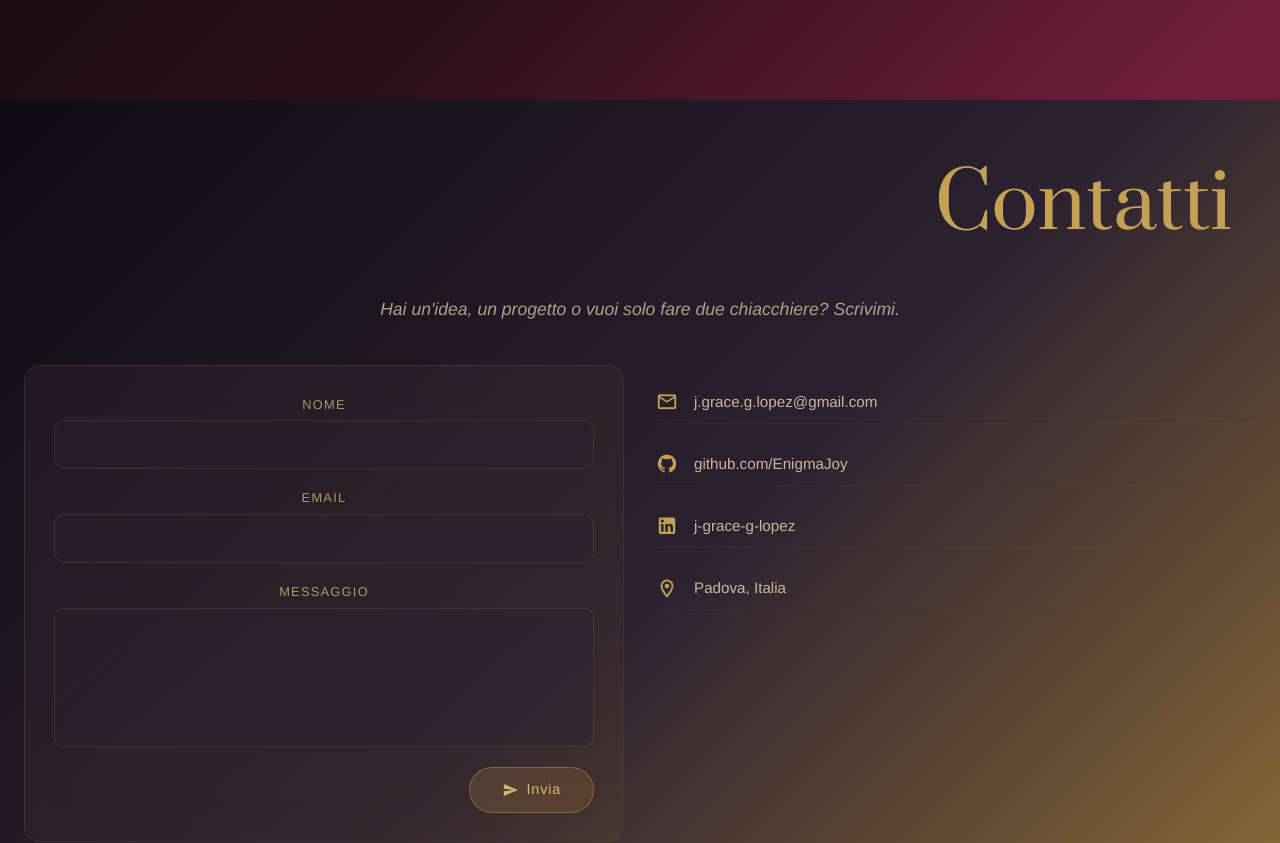
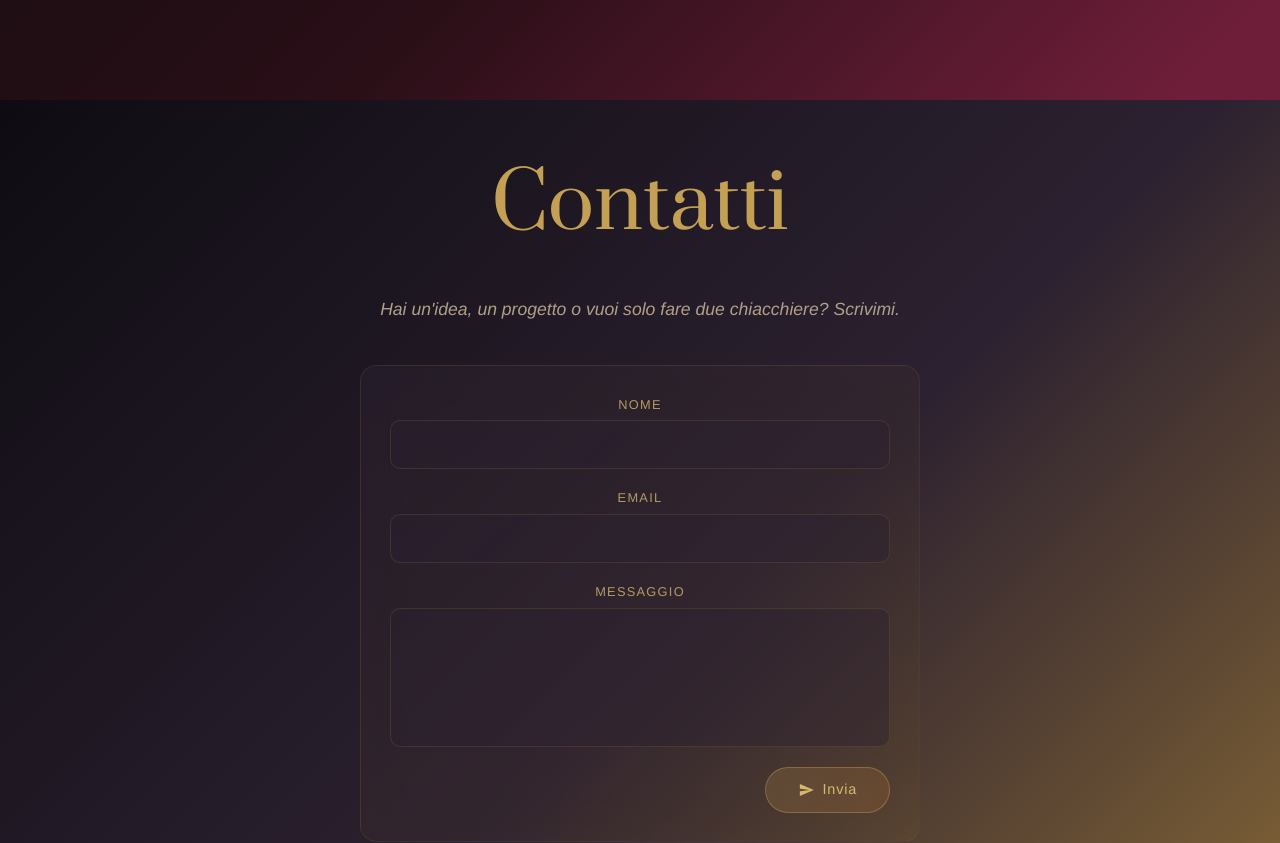
Before and after one commit to EnigmaJoy/portfolio, a Vue app: page /contact in a window 1280 px wide. Shown: the part 3100-3943 px from the top of the page. Built offline with nearby package versions, Linux system fonts and the light colour scheme.

Commit message:
feat(PTF-007): Refactor Contact page

```diff
--- a/src/views/ContactMe.vue
+++ b/src/views/ContactMe.vue
@@ -24,7 +24,7 @@ const sendEmail = () => {
 
     <div class="contact-layout">
       <!-- Form -->
-      <div class="contact-form-wrapper">
+      <div class="contact-form-wrapper" style="max-width: 560px; width: 100%; margin: 0 auto;">
         <form class="contact-form" @submit.prevent="sendEmail">
           <div class="field-group">
             <label class="field-label">{{ $t('contact.form.name') }}</label>
@@ -86,7 +86,7 @@ const sendEmail = () => {
 <style scoped>
 .h1 {
   flex-direction: column;
-  align-items: end;
+  align-items: center;
   color: #c4a055;
 }
 
@@ -101,18 +101,22 @@ const sendEmail = () => {
 }
 
 .contact-layout {
-  display: grid;
-  grid-template-columns: 1fr 1fr;
+  display: flex;
+  flex-direction: column;
+  align-items: center;
   gap: 2rem;
   padding-bottom: 3rem;
-  align-items: start;
 }
 
-@media (max-width: 720px) {
-  .contact-layout {
-    grid-template-columns: 1fr;
-    gap: 1.5rem;
-  }
+.social-wrapper {
+  display: flex;
+  flex-direction: row;
+  flex-wrap: wrap;
+  justify-content: center;
+  gap: 0 2.5rem;
+  padding: 0.5rem 0;
+  max-width: 560px;
+  width: 100%;
 }
 
 /* ── Mobile ≤ 480px ── */
@@ -214,12 +218,6 @@ const sendEmail = () => {
   box-shadow: 0 4px 20px rgba(196, 160, 85, 0.2);
 }
 
-.social-wrapper {
-  display: flex;
-  flex-direction: column;
-  gap: 1.2rem;
-  padding: 1rem 0;
-}
 
 .social-link {
   display: flex;
```
